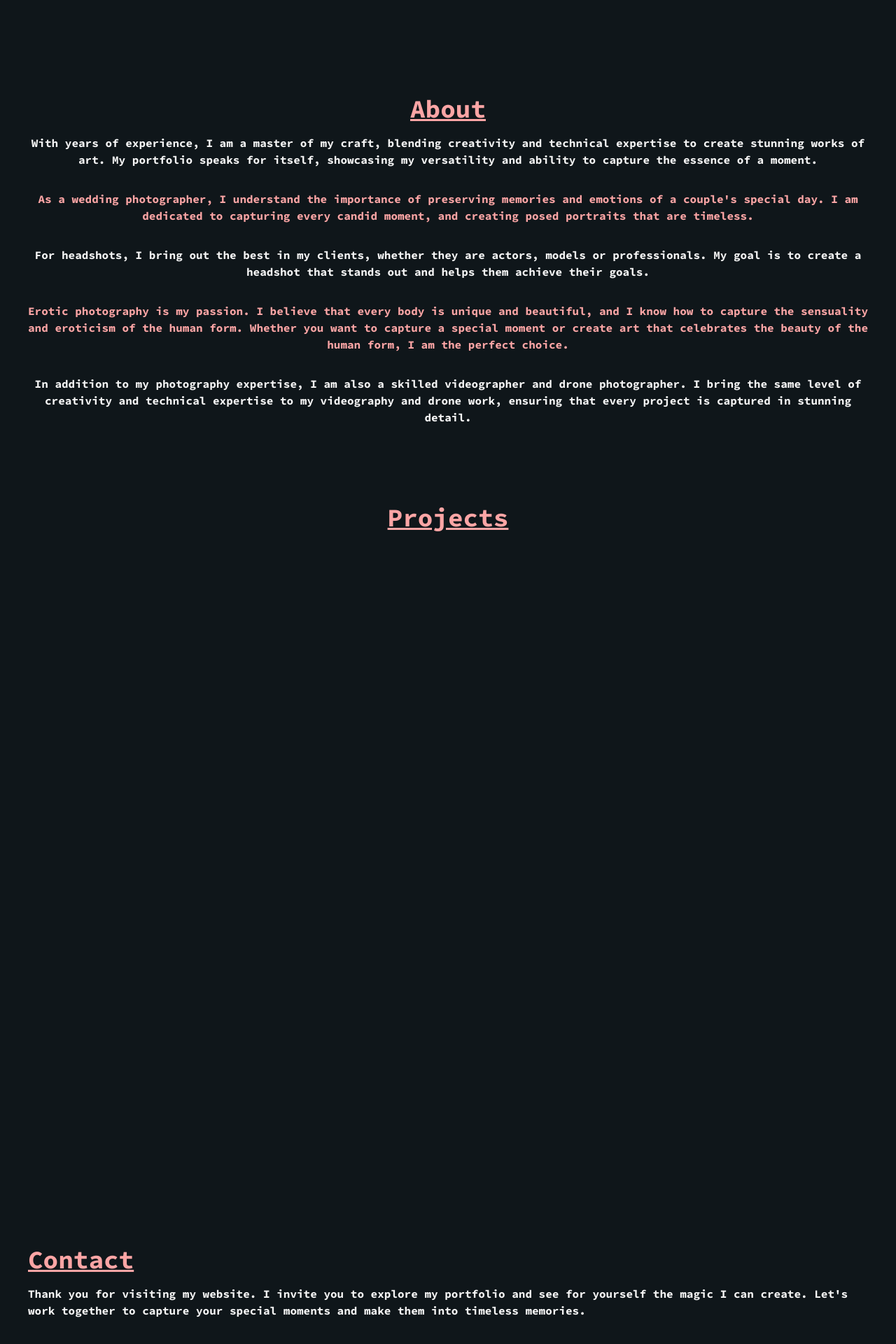
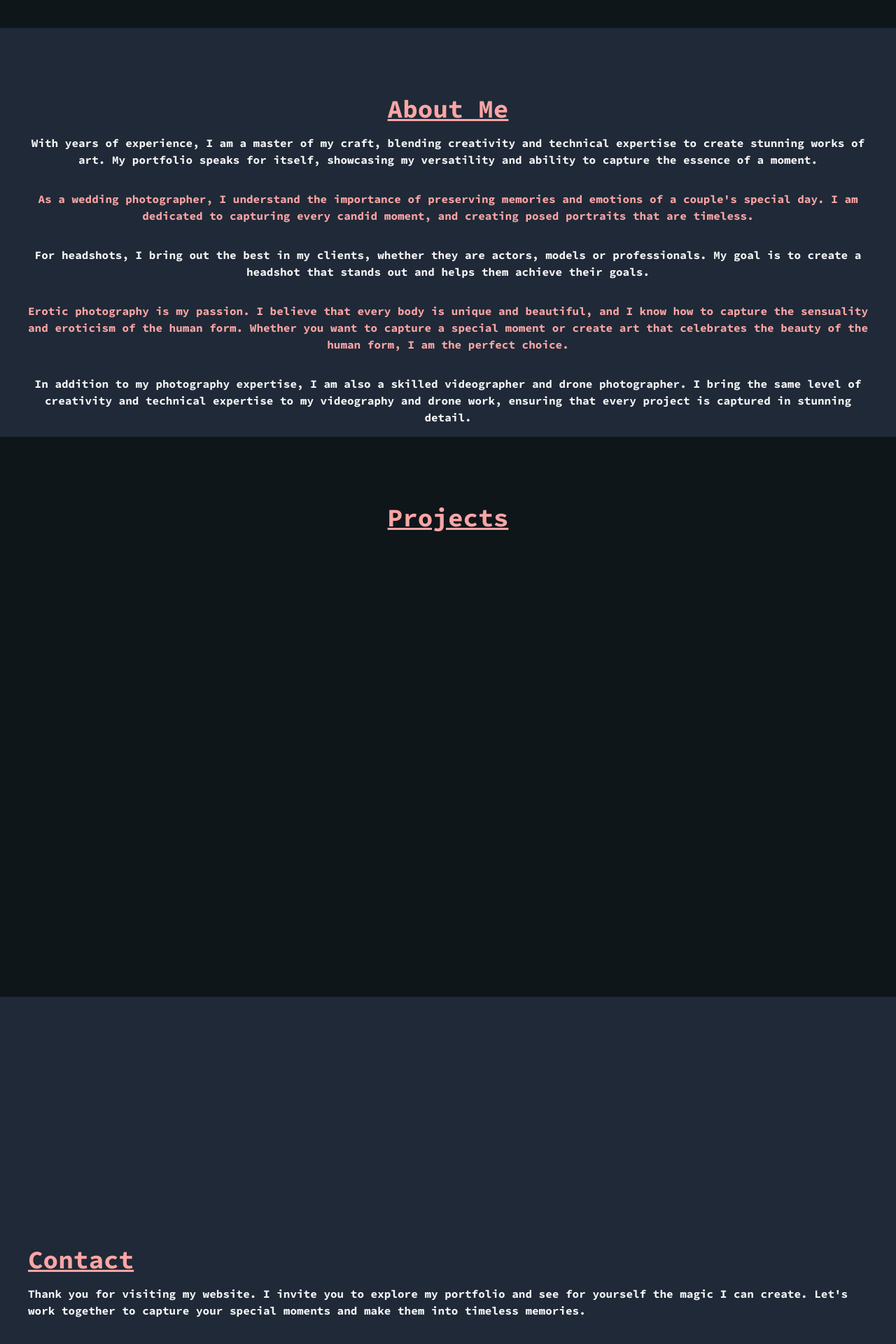
Before and after one commit to allentevyaw/evan-r-photography, a React (Vite) app in the folder client/: page / in a window 1280 px wide. Shown: the part 760-2680 px from the top of the page at 70% size. Built offline with nearby package versions, Linux system fonts and the light colour scheme; a web font is replaced by a local one.

Commit message:
styling changes

```diff
--- a/client/src/components/About.jsx
+++ b/client/src/components/About.jsx
@@ -2,10 +2,10 @@ import React from 'react'
 
 const About = () => {
   return (
-    <div name='about' className='flex justify-center text-center items-center w-full'>
+    <div name='about' className='flex justify-center text-center items-center w-full bg-gray-800'>
         <div className='mx-10'>
             <h1 className='text-4xl text-red-300 mt-24 underline'>
-                About
+                About Me
                 </h1>
 
             <p className='py-4'>With years of experience, I am a master of my craft, blending creativity and technical expertise to create stunning works of art. My portfolio speaks for itself, showcasing my versatility and ability to capture the essence of a moment.</p>
--- a/client/src/components/Contact.jsx
+++ b/client/src/components/Contact.jsx
@@ -2,7 +2,7 @@ import React from 'react'
 
 const Contact = () => {
   return (
-    <div name='contact' className='w-full min-h-screen flex justify-center items-center px-10'>
+    <div name='contact' className='w-full min-h-screen flex justify-center items-center px-10 bg-gray-800'>
         <div>
             <h1 className='py-4 text-red-300 text-4xl underline'>Contact</h1>
             <p>Thank you for visiting my website. I invite you to explore my portfolio and see for yourself the magic I can create. Let's work together to capture your special moments and make them into timeless memories.</p>
--- a/client/src/components/Footer.jsx
+++ b/client/src/components/Footer.jsx
@@ -5,7 +5,8 @@ import {AiOutlineInstagram, AiOutlineMail, AiOutlineTwitter} from 'react-icons/a
 const Footer = () => {
   return (
     <div>
-        <ul className='flex justify-center items-center w-full my-4 text-2xl'>
+        <h1 className='flex justify-center pt-5 text-red-300'>Let's Make Magic</h1>
+        <ul className='flex justify-center items-center w-full my-4 text-2xl hover:text-gray-400'>
             <li className='hover:text-red-300 hover:text-3xl duration-200'>
                 <a href='/'>
                     <AiOutlineInstagram />
```
